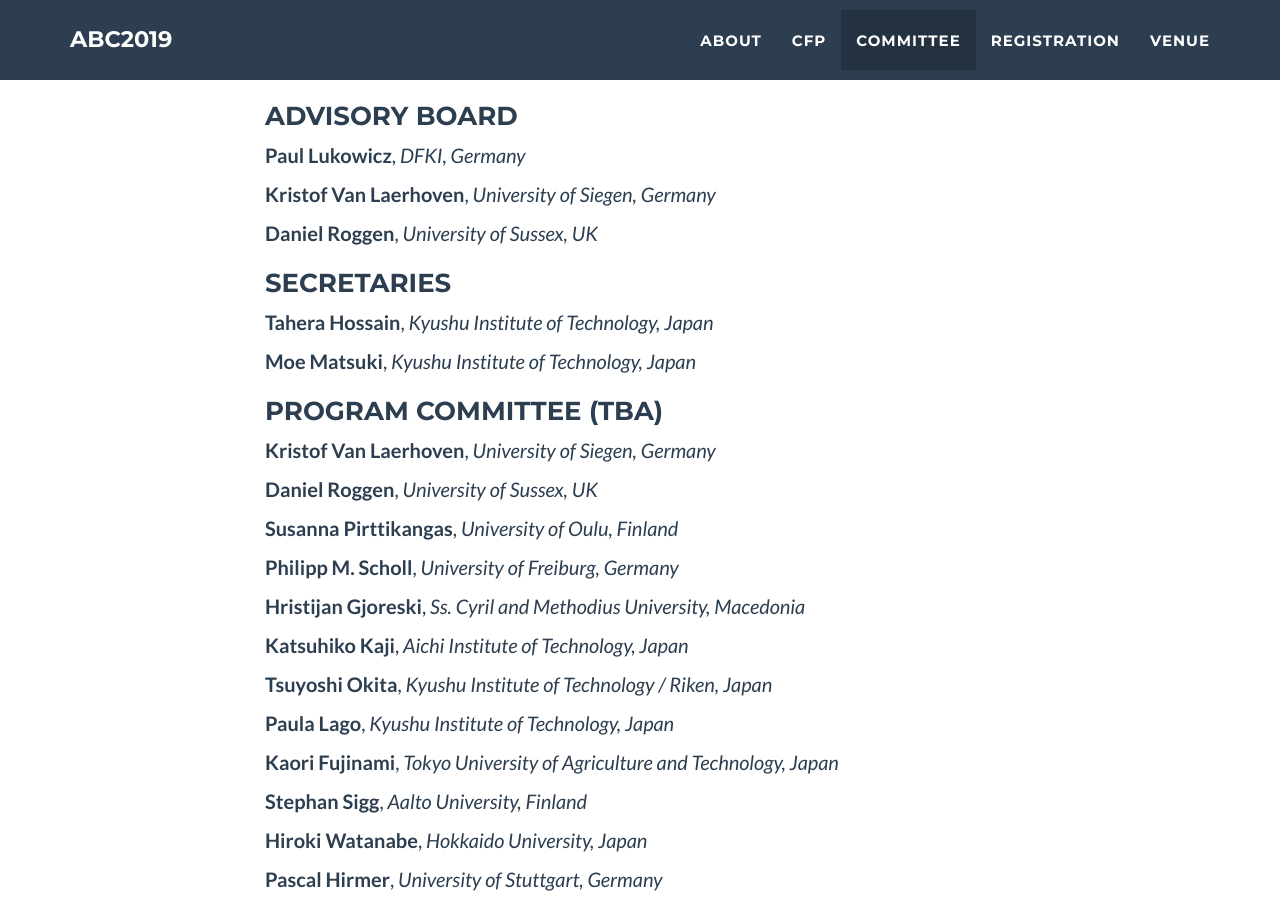
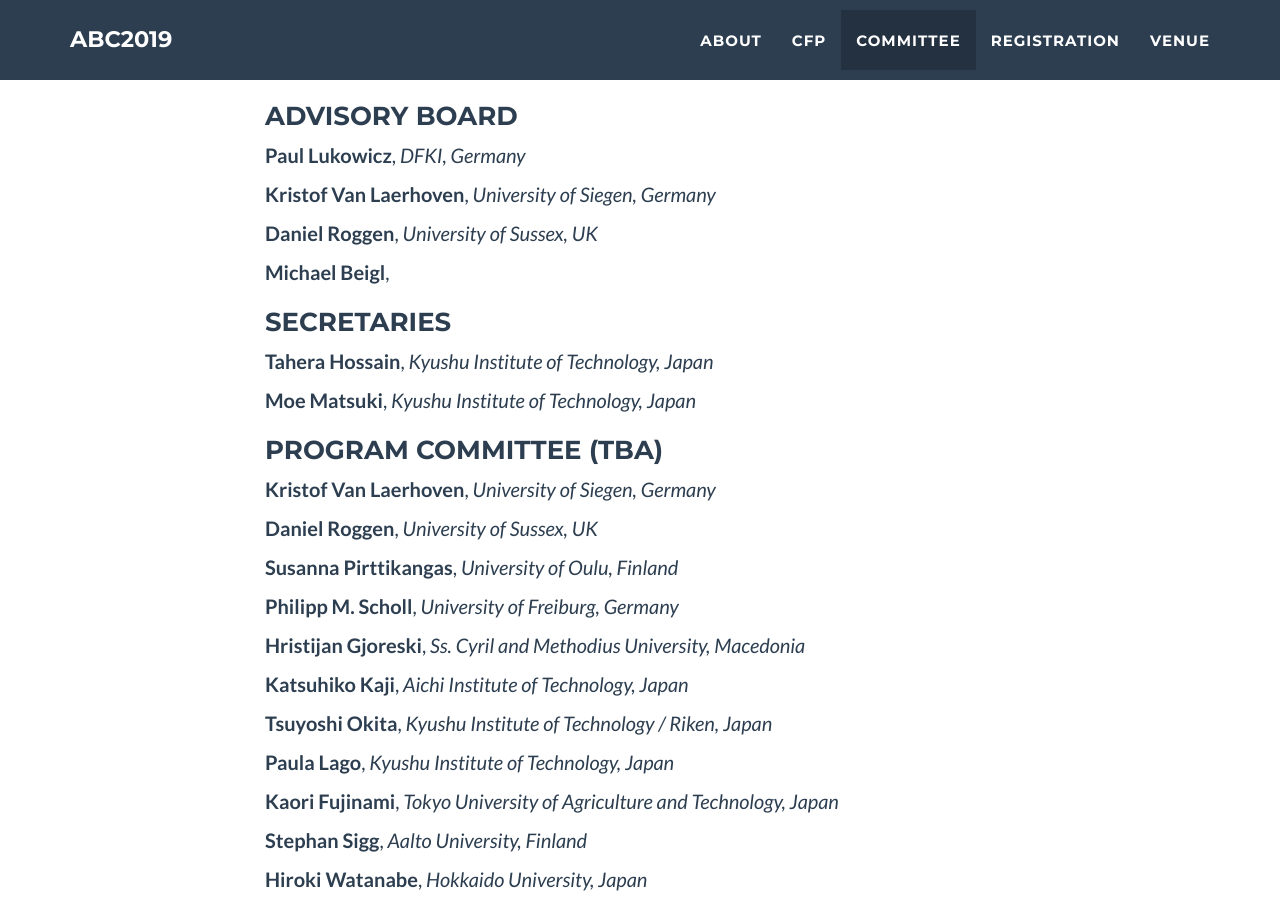
Before and after one commit to abc-research/2019, a Jekyll site: the page built from index.html, in a window 1280 px wide and 900 px high, scrolled down 3360 px. Built offline with Jekyll 4.4.1, drawn with Linux system fonts in a browser that asks for light colours.

Commit message:
Update _config.yml

```diff
--- a/_config.yml
+++ b/_config.yml
@@ -77,6 +77,8 @@ committee:
         affil: University of Siegen, Germany
       - name: Daniel Roggen
         affil: University of Sussex, UK
+      - name: Michael Beigl
+        afil: Karlsruhe Institute of Technology, Germany
   - role: Secretaries
     member:
       - name: Tahera Hossain
```
